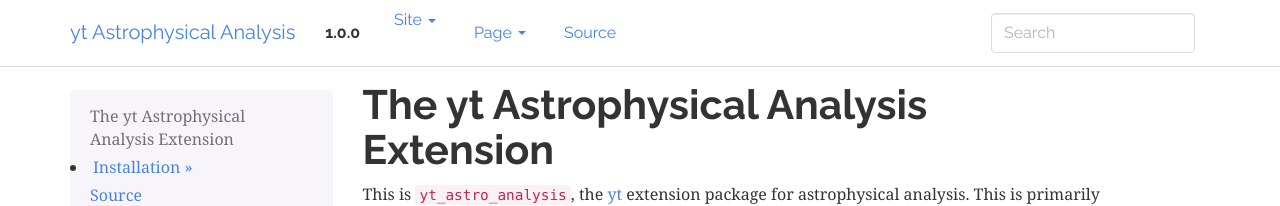
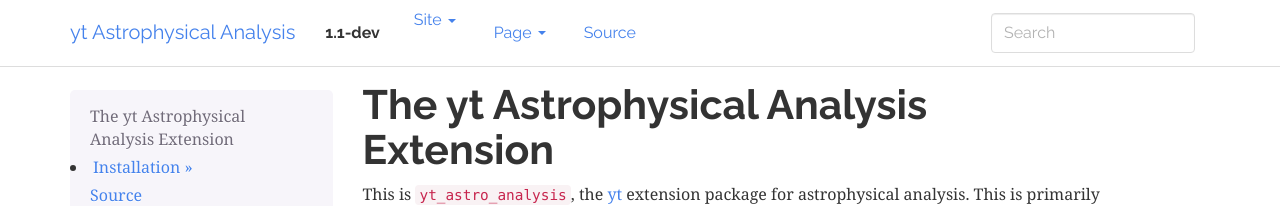
Before and after one commit to yt-project/yt_astro_analysis, a Sphinx documentation site: the page built from doc/source/index.rst, in a window 1280 px wide. Shown: the top 206 px of the page. Built offline with Sphinx 7.4.7, drawn with Linux system fonts in a browser that asks for light colours; formulas are drawn with MathJax 3.

Commit message:
Update version number.

```diff
--- a/doc/source/conf.py
+++ b/doc/source/conf.py
@@ -77,9 +77,9 @@ author = 'The yt project'
 # built documents.
 #
 # The short X.Y version.
-version = '1.0.0'
+version = '1.1-dev'
 # The full version, including alpha/beta/rc tags.
-release = '1.0.0'
+release = '1.1.0.dev0'
 
 # The language for content autogenerated by Sphinx. Refer to documentation
 # for a list of supported languages.
--- a/setup.py
+++ b/setup.py
@@ -32,7 +32,7 @@ try:
 except pkg_resources.DistributionNotFound:
     pass  # yay!
 
-VERSION = "1.0.0"
+VERSION = "1.1.0.dev0"
 
 if os.path.exists('MANIFEST'):
     os.remove('MANIFEST')
--- a/yt_astro_analysis/__init__.py
+++ b/yt_astro_analysis/__init__.py
@@ -13,7 +13,7 @@ API for yt astro analysis.
 # The full license is in the file COPYING.txt, distributed with this software.
 #-----------------------------------------------------------------------------
 
-__version__ = '1.0.0'
+__version__ = '1.1.0.dev0'
 
 from yt_astro_analysis import \
     cosmological_observation, \
```
